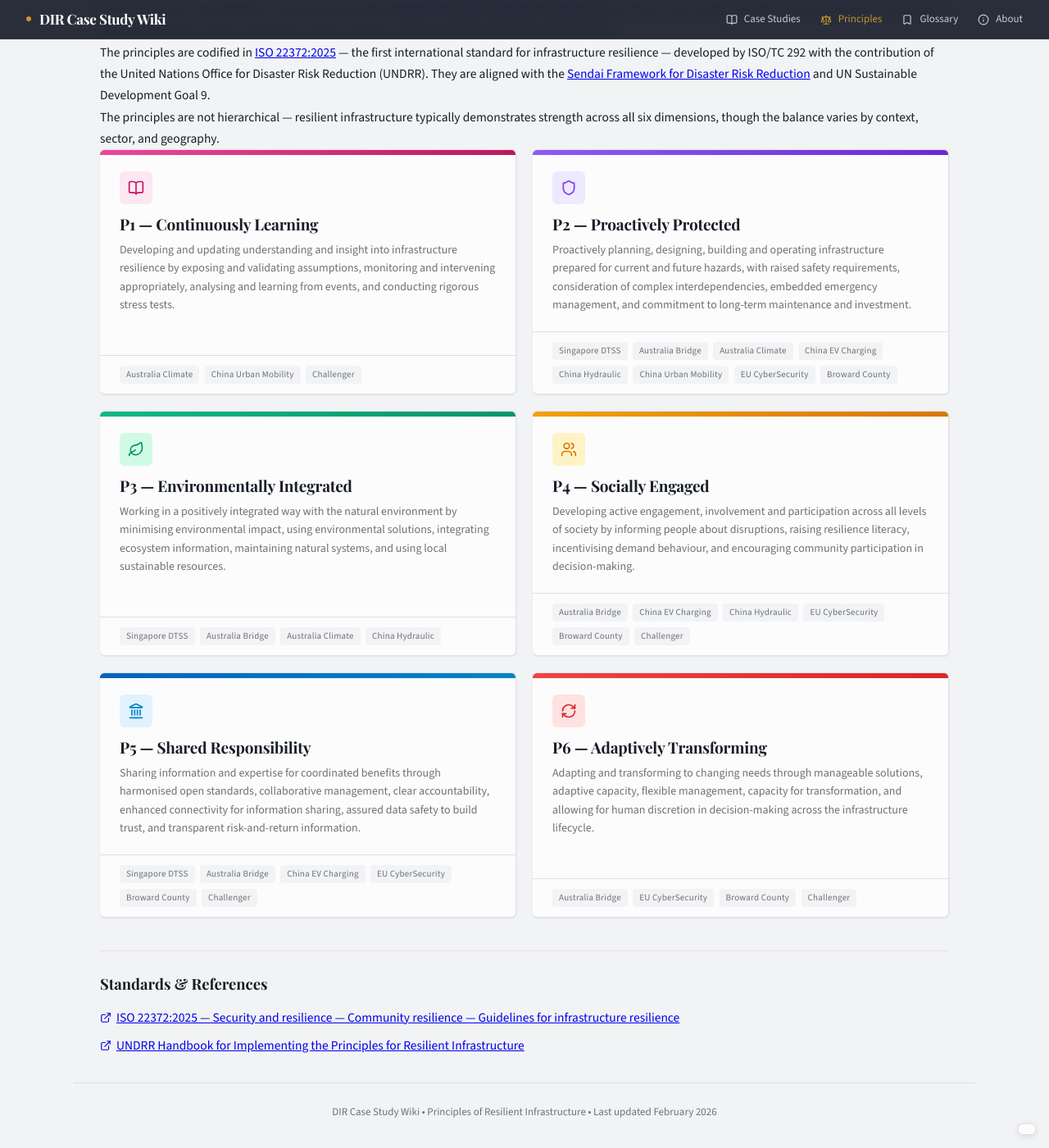
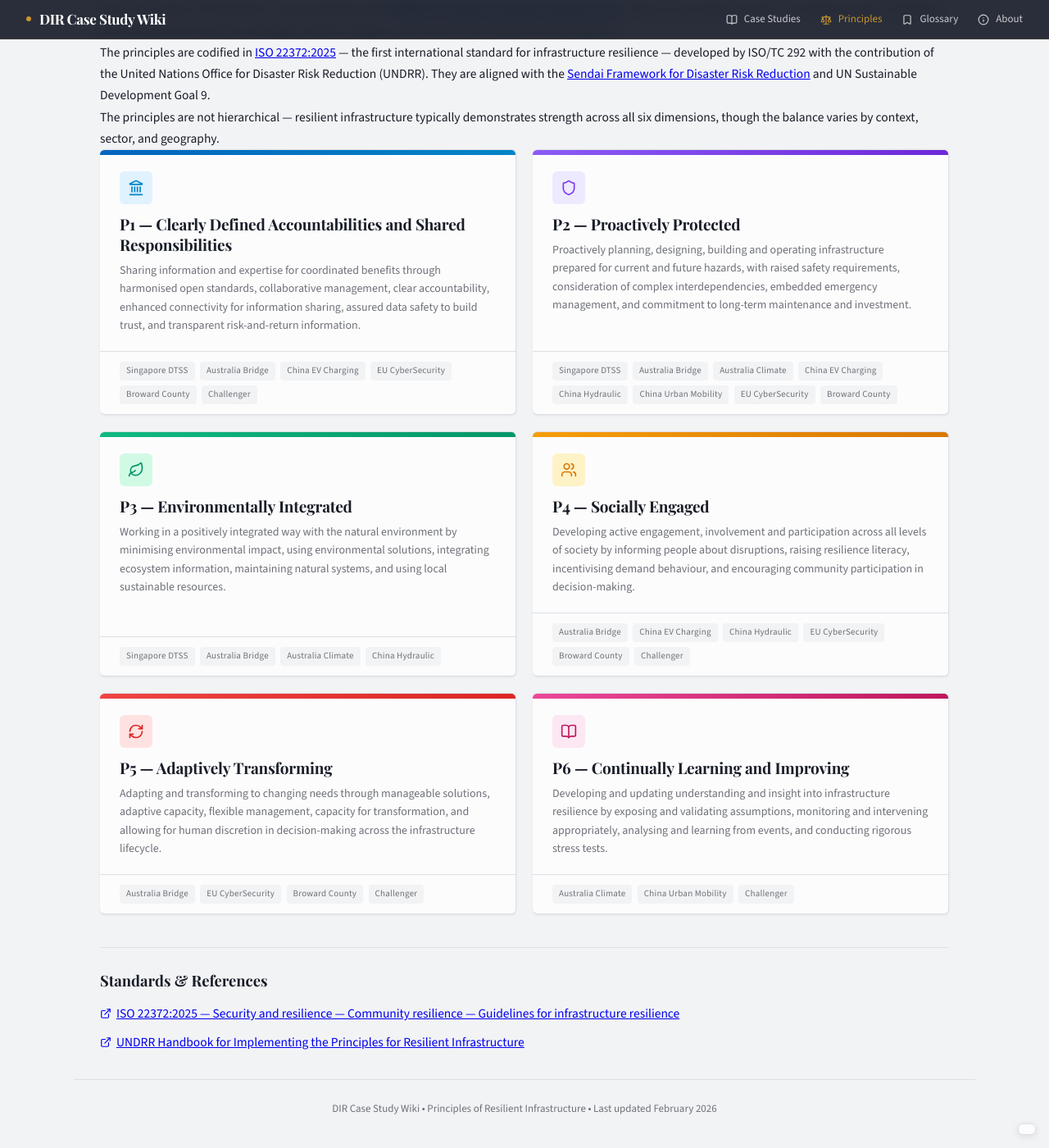
Before and after one commit to visioninglab/DIRwiki, a Jekyll site: the page built from principles.html, in a window 1280 px wide and 1400 px high, scrolled down 319 px. Shown: the whole window at 82% size. Built offline with Jekyll 4.4.1, drawn with Linux system fonts in a browser that asks for light colours.

Commit message:
Update principles to ISO 22372:2025 numbering

```diff
--- a/principles.html
+++ b/principles.html
@@ -1,7 +1,7 @@
 ---
 layout: page
 title: "Resilience Principles"
-description: "Resilience Principles - Six UNDRR principles for assessing infrastructure resilience: continuously learning, proactively protected, environmentally integrated, socially engaged, shared responsibility, and adaptively transforming."
+description: "Resilience Principles - Six ISO 22372:2025 principles for assessing infrastructure resilience: clearly defined accountabilities and shared responsibilities, proactively protected, environmentally integrated, socially engaged, adaptively transforming, and continually learning and improving."
 nav_active: principles
 hero_title: "Principles of Resilient Infrastructure"
 hero_subtitle: "A framework for assessing how infrastructure systems are designed, governed, and maintained to withstand and adapt to disruption."
@@ -16,18 +16,21 @@ footer_text: "DIR Case Study Wiki &bull; Principles of Resilient Infrastructure
 
   <div class="principles-grid">
 
-    <!-- P1 - Continuously Learning -->
+    <!-- P1 - Clearly Defined Accountabilities and Shared Responsibilities -->
     <div class="principle-card">
-      <div class="principle-card-accent" style="background: linear-gradient(90deg, #ec4899, #be185d);"></div>
+      <div class="principle-card-accent" style="background: linear-gradient(90deg, #0065bd, #0284c7);"></div>
       <div class="principle-card-body">
-        <div class="principle-card-icon" style="background: #fce7f3; color: #be185d;"><i data-lucide="book-open"></i></div>
-        <div class="principle-card-title">P1 &mdash; Continuously Learning</div>
-        <div class="principle-card-desc">Developing and updating understanding and insight into infrastructure resilience by exposing and validating assumptions, monitoring and intervening appropriately, analysing and learning from events, and conducting rigorous stress tests.</div>
+        <div class="principle-card-icon" style="background: #e0f2fe; color: #0284c7;"><i data-lucide="landmark"></i></div>
+        <div class="principle-card-title">P1 &mdash; Clearly Defined Accountabilities and Shared Responsibilities</div>
+        <div class="principle-card-desc">Sharing information and expertise for coordinated benefits through harmonised open standards, collaborative management, clear accountability, enhanced connectivity for information sharing, assured data safety to build trust, and transparent risk-and-return information.</div>
       </div>
       <div class="principle-card-footer">
         <div class="principle-card-links">
-          <a href="australia-climate.html">Australia Climate</a>
-          <a href="china-urban-mobility.html">China Urban Mobility</a>
+          <a href="singapore-dtss.html">Singapore DTSS</a>
+          <a href="australia-bridge.html">Australia Bridge</a>
+          <a href="china-ev-charging.html">China EV Charging</a>
+          <a href="europe-cybersecurity.html">EU CyberSecurity</a>
+          <a href="usa-broward-county.html">Broward County</a>
           <a href="usa-challenger.html">Challenger</a>
         </div>
       </div>
@@ -93,19 +96,17 @@ footer_text: "DIR Case Study Wiki &bull; Principles of Resilient Infrastructure
       </div>
     </div>
 
-    <!-- P5 - Shared Responsibility -->
+    <!-- P5 - Adaptively Transforming -->
     <div class="principle-card">
-      <div class="principle-card-accent" style="background: linear-gradient(90deg, #0065bd, #0284c7);"></div>
+      <div class="principle-card-accent" style="background: linear-gradient(90deg, #ef4444, #dc2626);"></div>
       <div class="principle-card-body">
-        <div class="principle-card-icon" style="background: #e0f2fe; color: #0284c7;"><i data-lucide="landmark"></i></div>
-        <div class="principle-card-title">P5 &mdash; Shared Responsibility</div>
-        <div class="principle-card-desc">Sharing information and expertise for coordinated benefits through harmonised open standards, collaborative management, clear accountability, enhanced connectivity for information sharing, assured data safety to build trust, and transparent risk-and-return information.</div>
+        <div class="principle-card-icon" style="background: #fee2e2; color: #dc2626;"><i data-lucide="refresh-cw"></i></div>
+        <div class="principle-card-title">P5 &mdash; Adaptively Transforming</div>
+        <div class="principle-card-desc">Adapting and transforming to changing needs through manageable solutions, adaptive capacity, flexible management, capacity for transformation, and allowing for human discretion in decision-making across the infrastructure lifecycle.</div>
       </div>
       <div class="principle-card-footer">
         <div class="principle-card-links">
-          <a href="singapore-dtss.html">Singapore DTSS</a>
           <a href="australia-bridge.html">Australia Bridge</a>
-          <a href="china-ev-charging.html">China EV Charging</a>
           <a href="europe-cybersecurity.html">EU CyberSecurity</a>
           <a href="usa-broward-county.html">Broward County</a>
           <a href="usa-challenger.html">Challenger</a>
@@ -113,19 +114,18 @@ footer_text: "DIR Case Study Wiki &bull; Principles of Resilient Infrastructure
       </div>
     </div>
 
-    <!-- P6 - Adaptively Transforming -->
+    <!-- P6 - Continually Learning and Improving -->
     <div class="principle-card">
-      <div class="principle-card-accent" style="background: linear-gradient(90deg, #ef4444, #dc2626);"></div>
+      <div class="principle-card-accent" style="background: linear-gradient(90deg, #ec4899, #be185d);"></div>
       <div class="principle-card-body">
-        <div class="principle-card-icon" style="background: #fee2e2; color: #dc2626;"><i data-lucide="refresh-cw"></i></div>
-        <div class="principle-card-title">P6 &mdash; Adaptively Transforming</div>
-        <div class="principle-card-desc">Adapting and transforming to changing needs through manageable solutions, adaptive capacity, flexible management, capacity for transformation, and allowing for human discretion in decision-making across the infrastructure lifecycle.</div>
+        <div class="principle-card-icon" style="background: #fce7f3; color: #be185d;"><i data-lucide="book-open"></i></div>
+        <div class="principle-card-title">P6 &mdash; Continually Learning and Improving</div>
+        <div class="principle-card-desc">Developing and updating understanding and insight into infrastructure resilience by exposing and validating assumptions, monitoring and intervening appropriately, analysing and learning from events, and conducting rigorous stress tests.</div>
       </div>
       <div class="principle-card-footer">
         <div class="principle-card-links">
-          <a href="australia-bridge.html">Australia Bridge</a>
-          <a href="europe-cybersecurity.html">EU CyberSecurity</a>
-          <a href="usa-broward-county.html">Broward County</a>
+          <a href="australia-climate.html">Australia Climate</a>
+          <a href="china-urban-mobility.html">China Urban Mobility</a>
           <a href="usa-challenger.html">Challenger</a>
         </div>
       </div>
```
